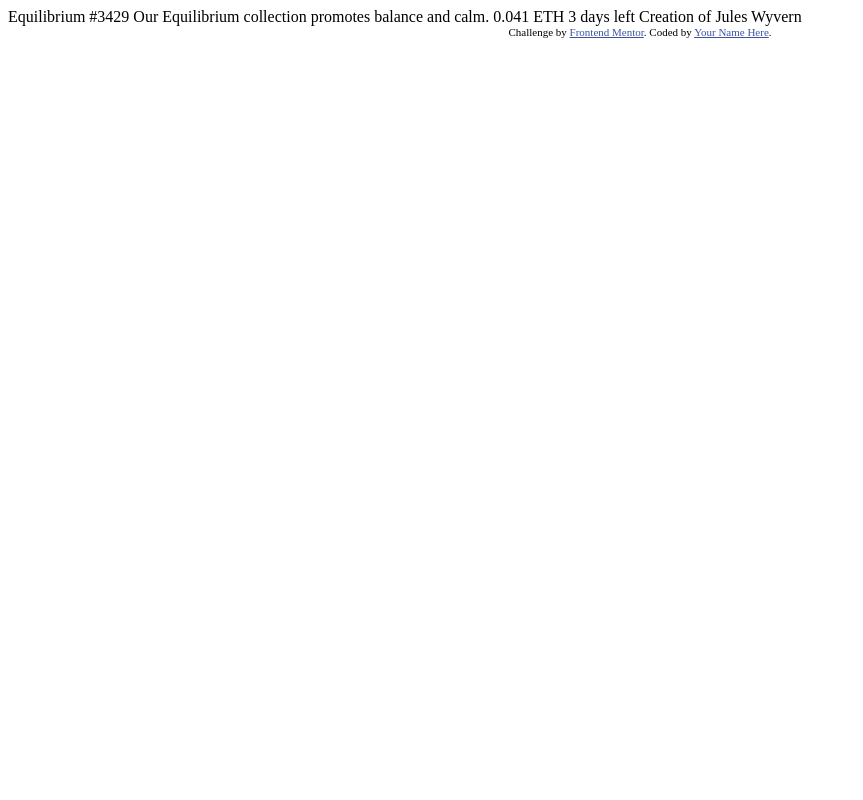
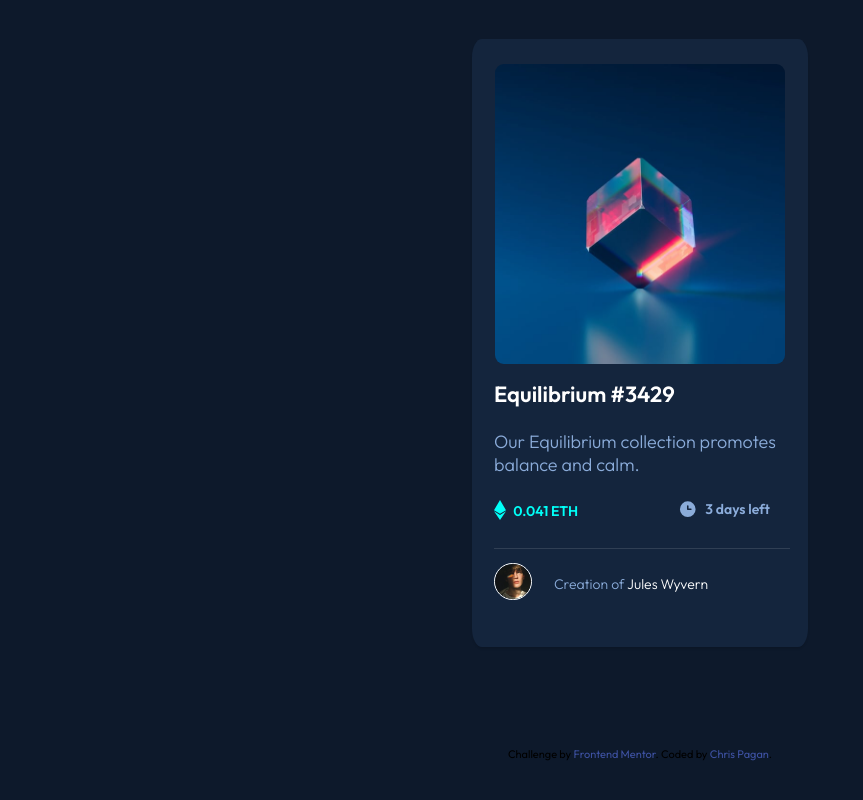
Before and after one commit to chrismtb12/nft-preview-card-component-main, a plain HTML site: page index.html in a window 1280 px wide. Shown: the whole page, without its empty margins (0-863 px from the left). Drawn offline with Linux system fonts and the light colour scheme.

Commit message:
Updated project

```diff
--- a/index.html
+++ b/index.html
@@ -1,33 +1,64 @@
 <!DOCTYPE html>
 <html lang="en">
   <head>
-  <meta charset="UTF-8">
-  <meta name="viewport" content="width=device-width, initial-scale=1.0"> <!-- displays site properly based on user's device -->
+    <meta charset="UTF-8" />
+    <meta name="viewport" content="width=device-width, initial-scale=1.0" />
+    <!-- displays site properly based on user's device -->
 
-  <link rel="icon" type="image/png" sizes="32x32" href="./images/favicon-32x32.png">
+    <link
+      rel="icon"
+      type="image/png"
+      sizes="32x32"
+      href="./images/favicon-32x32.png"
+    />
+    <link rel="stylesheet" href="style.css" />
+
+    <link rel="preconnect" href="https://fonts.googleapis.com" />
+    <link rel="preconnect" href="https://fonts.gstatic.com" crossorigin />
+    <link
+      href="https://fonts.googleapis.com/css2?family=Outfit:wght@300;400;600&display=swap"
+      rel="stylesheet"
+    />
 
     <title>Frontend Mentor | NFT preview card component</title>
-
-  <!-- Feel free to remove these styles or customise in your own stylesheet 👍 -->
-  <style>
-    .attribution { font-size: 11px; text-align: center; }
-    .attribution a { color: hsl(228, 45%, 44%); }
-  </style>
   </head>
   <body>
-
-  Equilibrium #3429
-
+    <div class="card">
+      <div class="container">
+        <img class="eq-photo" src="./images/image-equilibrium.jpg" alt="" />
+        <div class="container-new">
+        <div class="middle">
+        </div>
+        <img class="image"src="./images/icon-view.svg" alt="">
+      </div>
+        <div class="card-text">
+          <h2 class="title"><a href="#">Equilibrium #3429</a></h2>
+          <p class="text-paragraph">
             Our Equilibrium collection promotes balance and calm.
-
-  0.041 ETH
-  3 days left
-
-  Creation of Jules Wyvern
+          </p>
+          <div class="information">
+            <div class="price-info">
+              <img class="ethereum"src="./images/icon-ethereum.svg" alt="">
+              <p class="price">0.041 ETH</p>
+            </div>
+            <div class="time-info">
+              <img class="clock" src="./images/icon-clock.svg" alt="">
+              <p class="time-left">3 days left</p>
+            </div>
+        </div>
+        <div class="line"></div>
+        <div class="creator-container">
+          <img class="creator-image" src="./images/image-avatar.png" alt="">
+        <p class="creator-text">Creation of <span> <a href="#">Jules Wyvern</a></span></p>
+      </div>
+      </div>
+    </div>
 
     <div class="attribution">
-    Challenge by <a href="https://www.frontendmentor.io?ref=challenge" target="_blank">Frontend Mentor</a>.
-    Coded by <a href="#">Your Name Here</a>.
+      Challenge by
+      <a href="https://www.frontendmentor.io?ref=challenge" target="_blank"
+        >Frontend Mentor</a
+      >. Coded by <a href="#">Chris Pagan</a>.
     </div>
   </body>
 </html>
--- /dev/null
+++ b/style.css
@@ -0,0 +1,203 @@
+* {
+  margin: 0;
+  padding: 0;
+}
+
+html {
+  background-color: hsl(217, 54%, 11%);
+  font-size: 62.5%;
+}
+body {
+  font-family: "Outfit", sans-serif;
+}
+
+.card {
+  position: absolute;
+  left: 50%;
+  top: 50%;
+  transform: translate(-50%, -50%);
+  z-index: 0;
+}
+
+.container {
+  background-color: hsl(216, 50%, 16%);
+  margin: auto;
+  box-shadow: 0 2px 2px 0px rgba(0, 0, 0, 0.1);
+  transition: 0.3s;
+  width: 30rem;
+  height: 58rem;
+  border-radius: 3%;
+  padding: 18px;
+  padding-bottom: 10px;
+}
+
+h2 {
+  color: white;
+  font-weight: 600;
+}
+
+p {
+  font-size: 18px;
+  font-weight: 300;
+  color: hsl(215, 51%, 70%);
+}
+
+a {
+  text-decoration: none;
+  color: white;
+}
+
+.card-text {
+  padding-left: 4px;
+}
+
+.title {
+  font-size: 22px;
+  padding-top: 20px;
+}
+
+.text-paragraph {
+  padding-top: 22px;
+}
+
+.price {
+  font-weight: bold;
+  font-size: 14px;
+  padding-top: 26px;
+  color: hsl(178, 100%, 50%);
+}
+
+.price-info {
+  position: relative;
+  display: flex;
+  justify-content: space-between;
+}
+
+.ethereum {
+  padding-top: 24px;
+  padding-right: 7px;
+  height: 20px;
+  width: auto;
+}
+
+.clock {
+  padding-top: 23px;
+  padding-right: 7px;
+  height: 20px;
+  width: auto;
+}
+
+.information {
+  position: relative;
+  display: flex;
+  justify-content: space-between;
+}
+
+.time-left {
+  font-weight: bold;
+  font-size: 14px;
+  padding-top: 24px;
+  padding-right: 20px;
+  padding-bottom: 30px;
+}
+
+.time-info {
+  position: relative;
+  display: flex;
+  justify-content: space-between;
+}
+
+.line {
+  height: 0.5px;
+  background-color: rgba(255, 255, 255, 0.116);
+  width: 100%;
+}
+.creator-text {
+  font-size: 14px;
+  padding-top: 12px;
+  padding-right: 82px;
+}
+
+.creator-image {
+  border-radius: 50%;
+  border: 1px solid white;
+  width: 12%;
+}
+
+span {
+  color: white;
+}
+
+a:hover {
+  color: hsl(178, 100%, 50%);
+}
+
+.creator-container {
+  padding-top: 14px;
+  position: relative;
+  display: flex;
+  justify-content: space-between;
+}
+
+.eq-photo {
+  display: inline-block;
+  position: relative;
+  top: 27%;
+  left: 50%;
+  transform: translate(-50%, -50%);
+  border-radius: 3%;
+  height: 300px;
+  width: 290px;
+  opacity: 1;
+}
+
+.eq-photo:hover {
+  opacity: 0.3;
+}
+
+.image {
+  position: absolute;
+  top: 25%;
+  left: 50%;
+  opacity: 0;
+  display: block;
+  width: 100%;
+  height: auto;
+  transition: 0.3s ease;
+  backface-visibility: hidden;
+  width: 50px;
+  height: 50px;
+  transform: translate(-50%, -50%);
+}
+
+.middle {
+  transition: 0.5s ease;
+  opacity: 0;
+  position: absolute;
+  top: 24%;
+  left: 50%;
+  transform: translate(-50%, -50%);
+  -ms-transform: translate(-50%, -50%);
+  text-align: center;
+  background-color: hsl(178, 100%, 50%);
+  height: 300px;
+  width: 290px;
+  border-radius: 3%;
+}
+
+.container:hover .image {
+  opacity: 1;
+}
+
+.container:hover .middle {
+  opacity: 0.4;
+}
+
+.attribution {
+  padding-top: 100px;
+  font-size: 11px;
+  text-align: center;
+}
+.attribution a {
+  color: hsl(228, 45%, 44%);
+}
```
Lines whose indentation alone changed are shown as unchanged.
